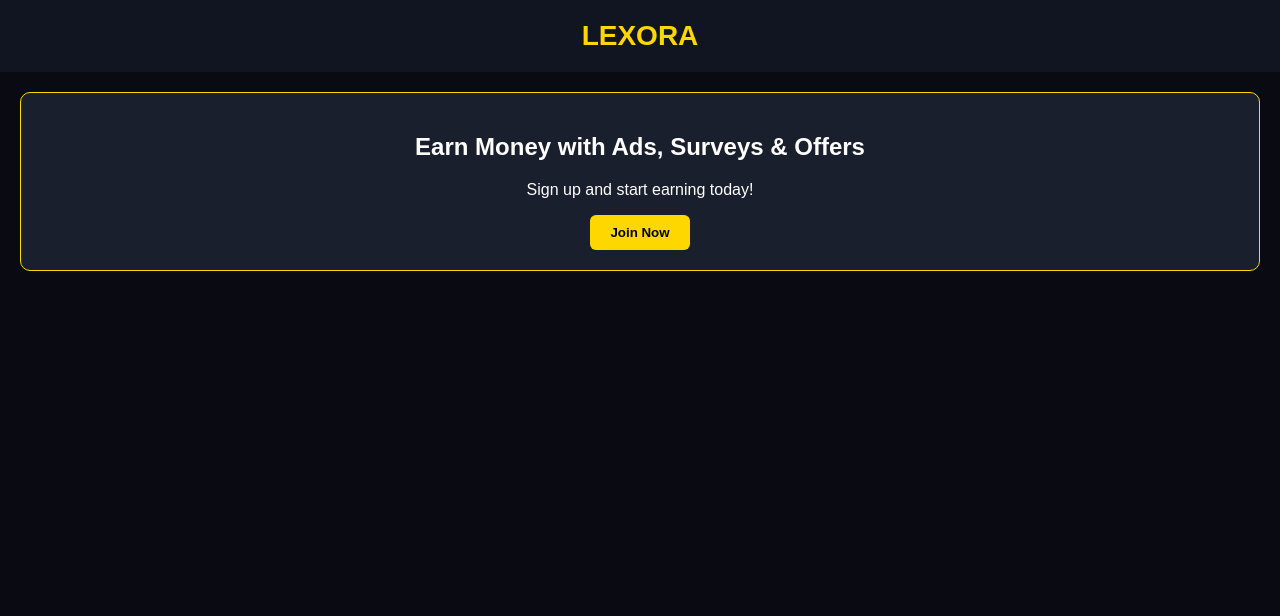
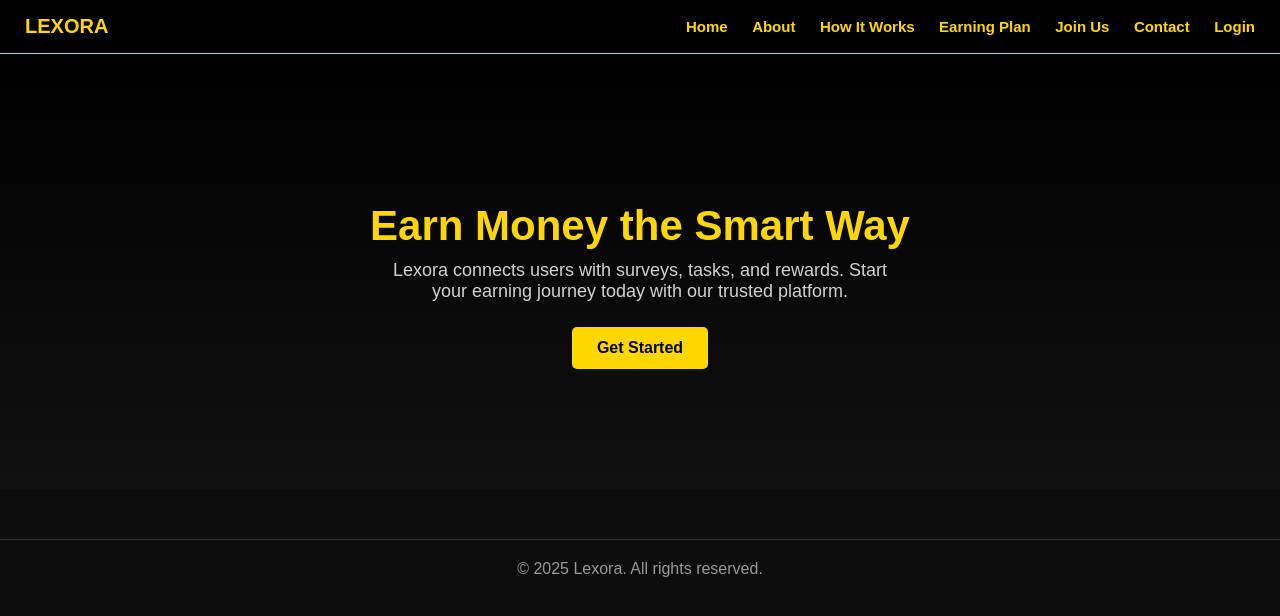
Before and after one commit to Lexoralex/lexora.site, a plain HTML site: page index.html in a window 1280 px wide. Drawn offline with Linux system fonts and the light colour scheme.

Commit message:
Update index.html structure and styling

```diff
--- a/index.html
+++ b/index.html
@@ -1,50 +1,103 @@
 <!DOCTYPE html>
-<html>
+<html lang="en">
 <head>
-    <title>LEXORA - Earn Money</title>
+    <meta charset="UTF-8">
     <meta name="viewport" content="width=device-width, initial-scale=1.0">
+    <title>Lexora – Earn Smarter</title>
     <style>
         body {
-            font-family: Arial;
-            background: #0a0a12;
+            margin: 0;
+            font-family: Arial, sans-serif;
+            background-color: #0d0d0d;
+            color: white;
+        }
+
+        /* NAVBAR */
+        .navbar {
+            background-color: #000;
+            padding: 15px 25px;
+            display: flex;
+            justify-content: space-between;
+            align-items: center;
+            border-bottom: 1px solid gold;
+        }
+
+        .navbar a {
             color: gold;
-            margin: 0;
+            margin-left: 20px;
+            text-decoration: none;
+            font-weight: bold;
+            font-size: 15px;
+        }
+
+        /* HERO SECTION */
+        .hero {
             text-align: center;
+            padding: 120px 20px;
+            background: linear-gradient(to bottom, #000, #111);
         }
-        header {
+
+        .hero h1 {
+            font-size: 42px;
+            color: gold;
+            margin-bottom: 10px;
+        }
+
+        .hero p {
+            font-size: 18px;
+            color: #ffffffd0;
+            max-width: 500px;
+            margin: auto;
+        }
+
+        .btn {
+            display: inline-block;
+            margin-top: 25px;
+            padding: 12px 25px;
+            background-color: gold;
+            color: black;
+            border-radius: 5px;
+            font-weight: bold;
+            text-decoration: none;
+        }
+
+        /* FOOTER */
+        .footer {
+            text-align: center;
             padding: 20px;
-            background: #111522;
-            color: gold;
-            font-size: 28px;
-            font-weight: bold;
-        }
-        .card {
-            background: #1a1f2e;
-            margin: 20px;
-            padding: 20px;
-            border-radius: 10px;
-            color: white;
-            border: 1px solid gold;
-        }
-        button {
-            background: gold;
-            border: none;
-            padding: 10px 20px;
-            color: black;
-            border-radius: 6px;
-            font-weight: bold;
+            border-top: 1px solid #333;
+            color: #999;
+            margin-top: 50px;
         }
     </style>
 </head>
 <body>
 
-<header>LEXORA</header>
+    <!-- NAVBAR -->
+    <div class="navbar">
+        <div style="color:gold; font-size:20px; font-weight:bold;">LEXORA</div>
+        <div>
+            <a href="index.html">Home</a>
+            <a href="about.html">About</a>
+            <a href="how-it-works.html">How It Works</a>
+            <a href="earning-plan.html">Earning Plan</a>
+            <a href="join-us.html">Join Us</a>
+            <a href="contact.html">Contact</a>
+            <a href="login.html">Login</a>
+        </div>
+    </div>
 
-<div class="card">
-    <h2>Earn Money with Ads, Surveys & Offers</h2>
-    <p>Sign up and start earning today!</p>
-    <button>Join Now</button>
-</div>
+    <!-- HERO SECTION -->
+    <div class="hero">
+        <h1>Earn Money the Smart Way</h1>
+        <p>Lexora connects users with surveys, tasks, and rewards. Start your earning journey today with our trusted platform.</p>
+        <a class="btn" href="signup.html">Get Started</a>
+    </div>
+
+    <!-- FOOTER -->
+    <div class="footer">
+        © 2025 Lexora. All rights reserved.
+    </div>
 
 </body>
 </html>
```
